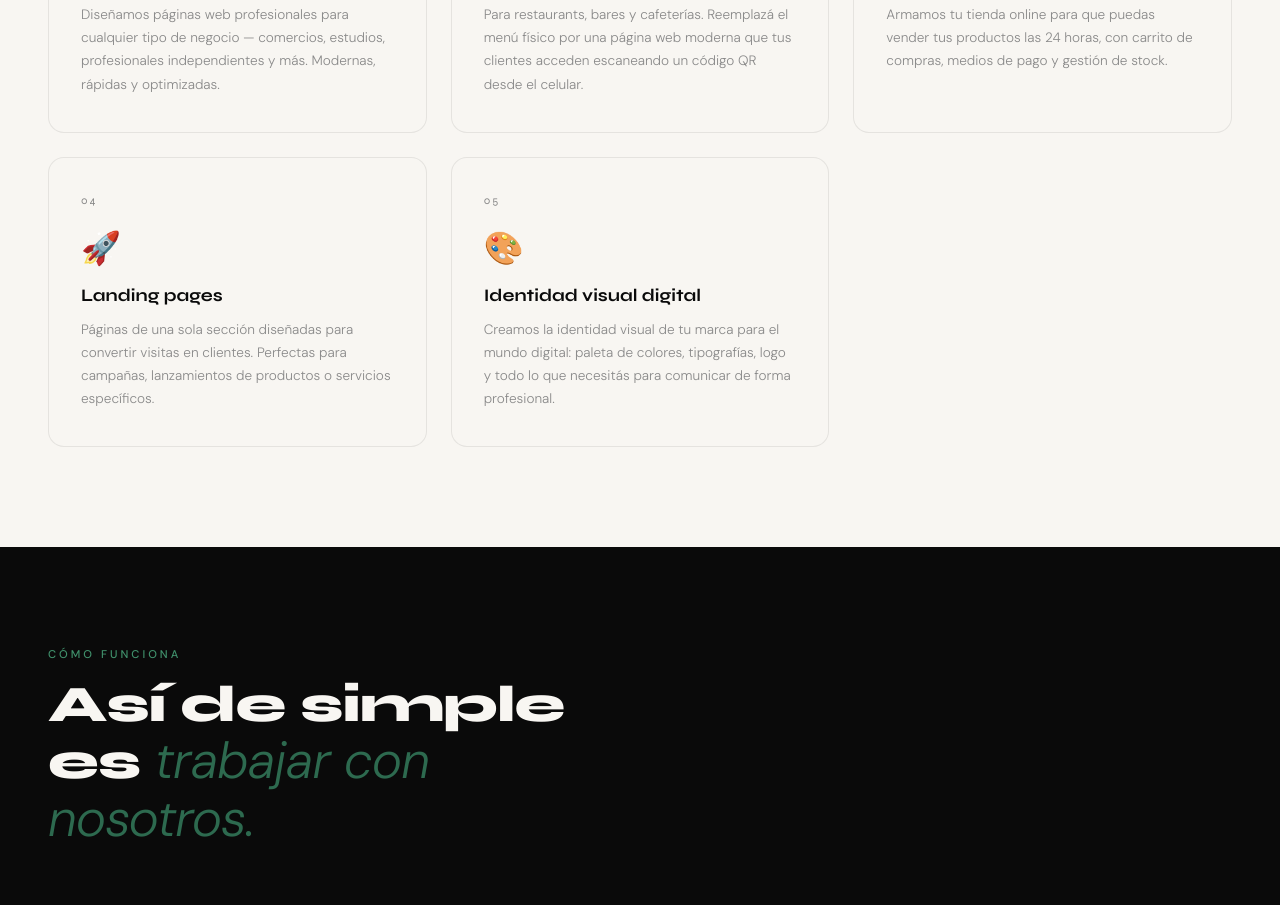
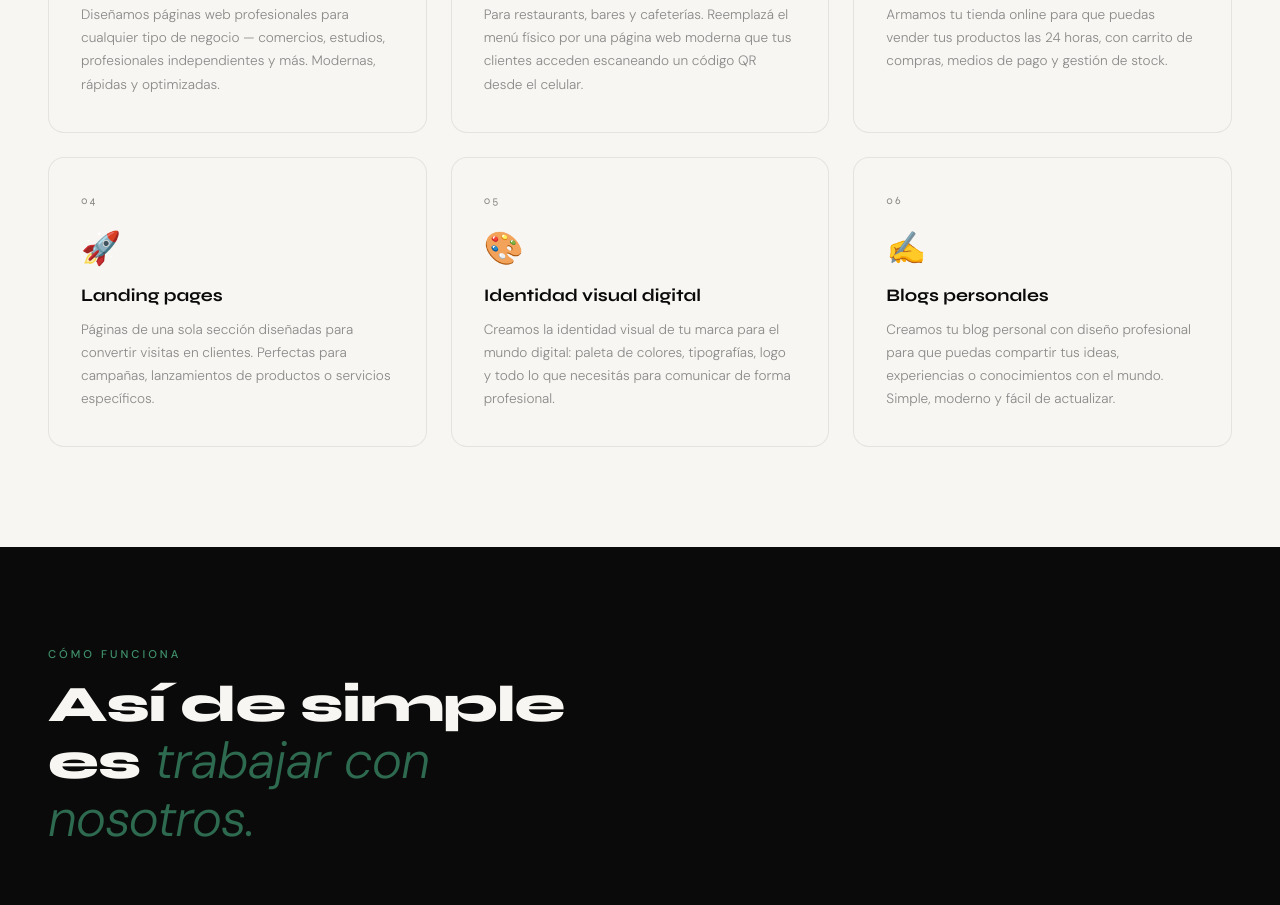
Before and after one commit to Benuchinb2/IDEACODE, a plain HTML site: page index.html in a window 1280 px wide. Shown: the part 2741-3646 px from the top of the page. Drawn offline with Linux system fonts and the light colour scheme.

Commit message:
Update index.html

```diff
--- a/index.html
+++ b/index.html
@@ -804,6 +804,15 @@
       <div class="service-text es-content">Creamos la identidad visual de tu marca para el mundo digital: paleta de colores, tipografías, logo y todo lo que necesitás para comunicar de forma profesional.</div>
       <div class="service-text en-content">We create your brand's visual identity for the digital world: color palette, typography, logo and everything you need to communicate professionally.</div>
     </div>
+
+    <div class="service-card">
+      <div class="service-num">06</div>
+      <span class="service-icon">✍️</span>
+      <div class="service-title es-content">Blogs personales</div>
+      <div class="service-title en-content">Personal blogs</div>
+      <div class="service-text es-content">Creamos tu blog personal con diseño profesional para que puedas compartir tus ideas, experiencias o conocimientos con el mundo. Simple, moderno y fácil de actualizar.</div>
+      <div class="service-text en-content">We create your personal blog with professional design so you can share your ideas, experiences or knowledge with the world. Simple, modern and easy to update.</div>
+    </div>
   </div>
 </section>
 
```
